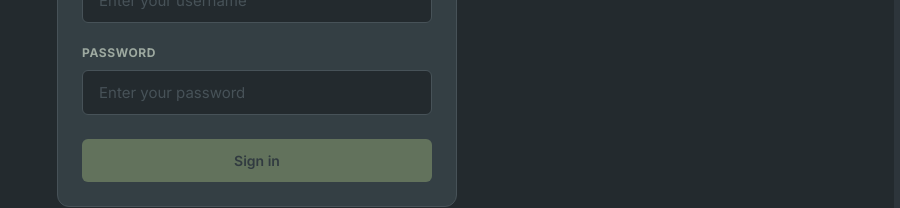
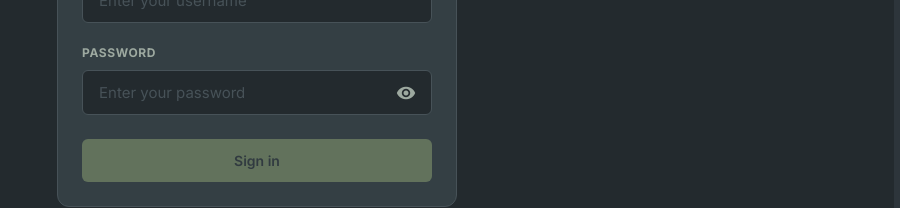
Before and after one commit to NachoOsella/SmartPantry, an Angular app in the folder frontend/: page /login in a window 1280 px wide. Shown: the part 394-602 px from the top of the page, without its empty margins (380-1280 px from the left). Built offline with nearby package versions, Linux system fonts and the light colour scheme.

Commit message:
feat: add password visibility toggle to login and register forms

```diff
--- a/frontend/src/app/shared/components/input/input.component.css
+++ b/frontend/src/app/shared/components/input/input.component.css
@@ -28,6 +28,32 @@ label {
   transition: all 0.2s ease;
 }
 
+.input-field.with-toggle {
+  padding-right: 3rem;
+}
+
+.visibility-toggle {
+  position: absolute;
+  right: 0.75rem;
+  top: 50%;
+  transform: translateY(-50%);
+  color: var(--fg-dim);
+  display: flex;
+  align-items: center;
+  justify-content: center;
+  padding: 4px;
+  border-radius: 4px;
+}
+
+.visibility-toggle:hover {
+  color: var(--fg);
+  background-color: var(--bg2);
+}
+
+.visibility-toggle .material-icons {
+  font-size: 20px;
+}
+
 .input-field:focus {
   outline: none;
   border-color: var(--border-focus);
--- a/frontend/src/app/shared/components/input/input.component.html
+++ b/frontend/src/app/shared/components/input/input.component.html
@@ -2,13 +2,24 @@
   <label *ngIf="label" [for]="id">{{ label }}</label>
   <div class="field-wrapper">
     <input [id]="id"
-           [type]="type"
+           [type]="inputType"
            [placeholder]="placeholder"
            [value]="value"
            (input)="handleInput($event)"
            (blur)="onTouched()"
            [disabled]="disabled"
+           [class.with-toggle]="type === 'password'"
            class="input-field">
+
+    <button *ngIf="type === 'password'"
+            type="button"
+            class="visibility-toggle"
+            (click)="togglePasswordVisibility()"
+            [title]="isPasswordVisible ? 'Hide password' : 'Show password'">
+      <span class="material-icons">
+        {{ isPasswordVisible ? 'visibility_off' : 'visibility' }}
+      </span>
+    </button>
   </div>
   <span class="error-msg" *ngIf="error">{{ error }}</span>
 </div>
--- a/frontend/src/app/shared/components/input/input.component.ts
+++ b/frontend/src/app/shared/components/input/input.component.ts
@@ -18,15 +18,26 @@ import { ControlValueAccessor, NG_VALUE_ACCESSOR, ReactiveFormsModule } from '@a
 })
 export class InputComponent implements ControlValueAccessor {
   @Input() label = '';
-  @Input() type = 'text';
+  @Input() type: 'text' | 'password' | 'email' | 'number' | 'date' = 'text';
   @Input() placeholder = '';
   @Input() id = 'input-' + Math.random().toString(36).substring(2, 9);
   @Input() error = '';
   @Input() disabled = false;
   @Input() value = '';
 
+  isPasswordVisible = false;
+
   onChange: any = () => {};
   onTouched: any = () => {};
+
+  togglePasswordVisibility() {
+    this.isPasswordVisible = !this.isPasswordVisible;
+  }
+
+  get inputType() {
+    if (this.type !== 'password') return this.type;
+    return this.isPasswordVisible ? 'text' : 'password';
+  }
 
   handleInput(event: any) {
     this.value = event.target.value;
```
